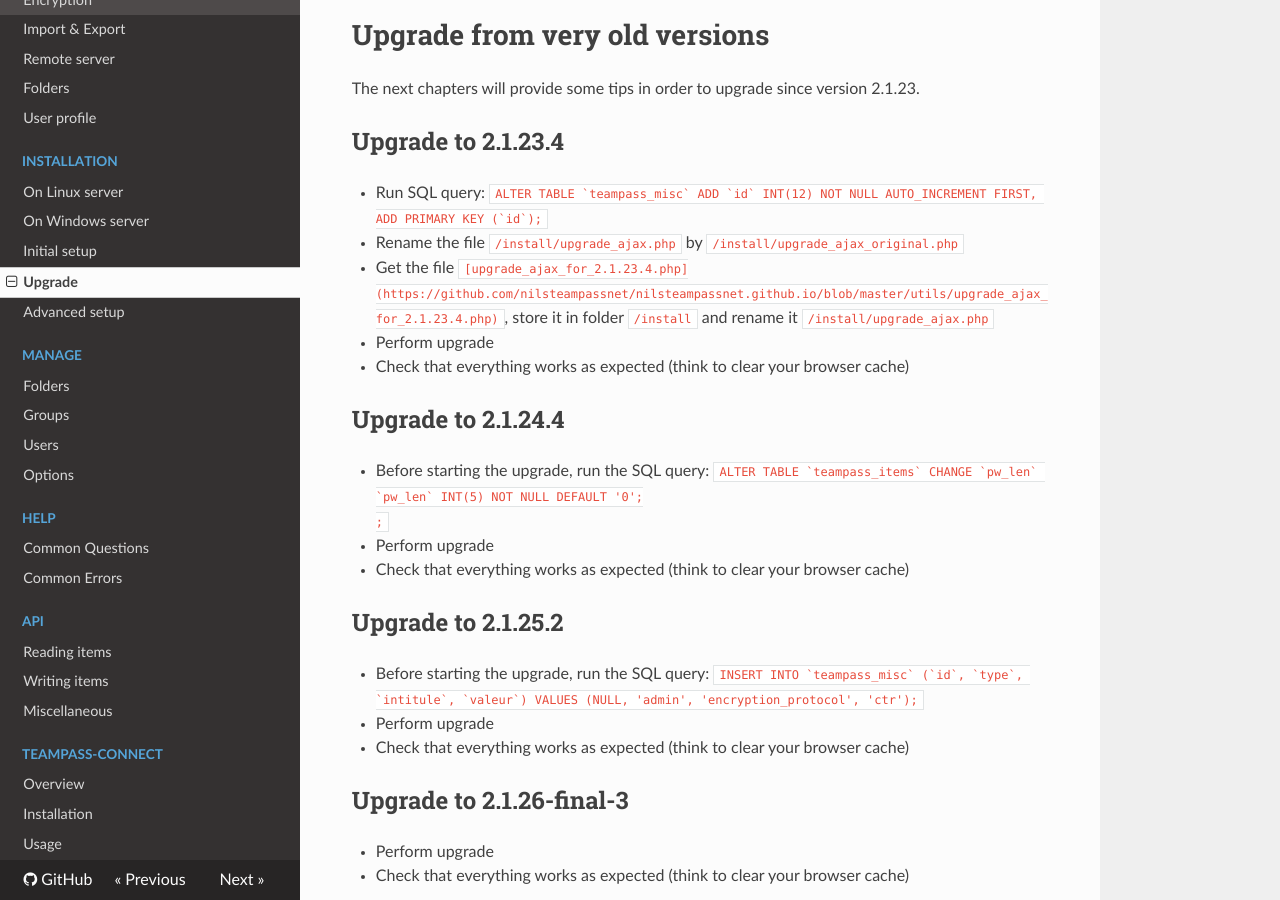
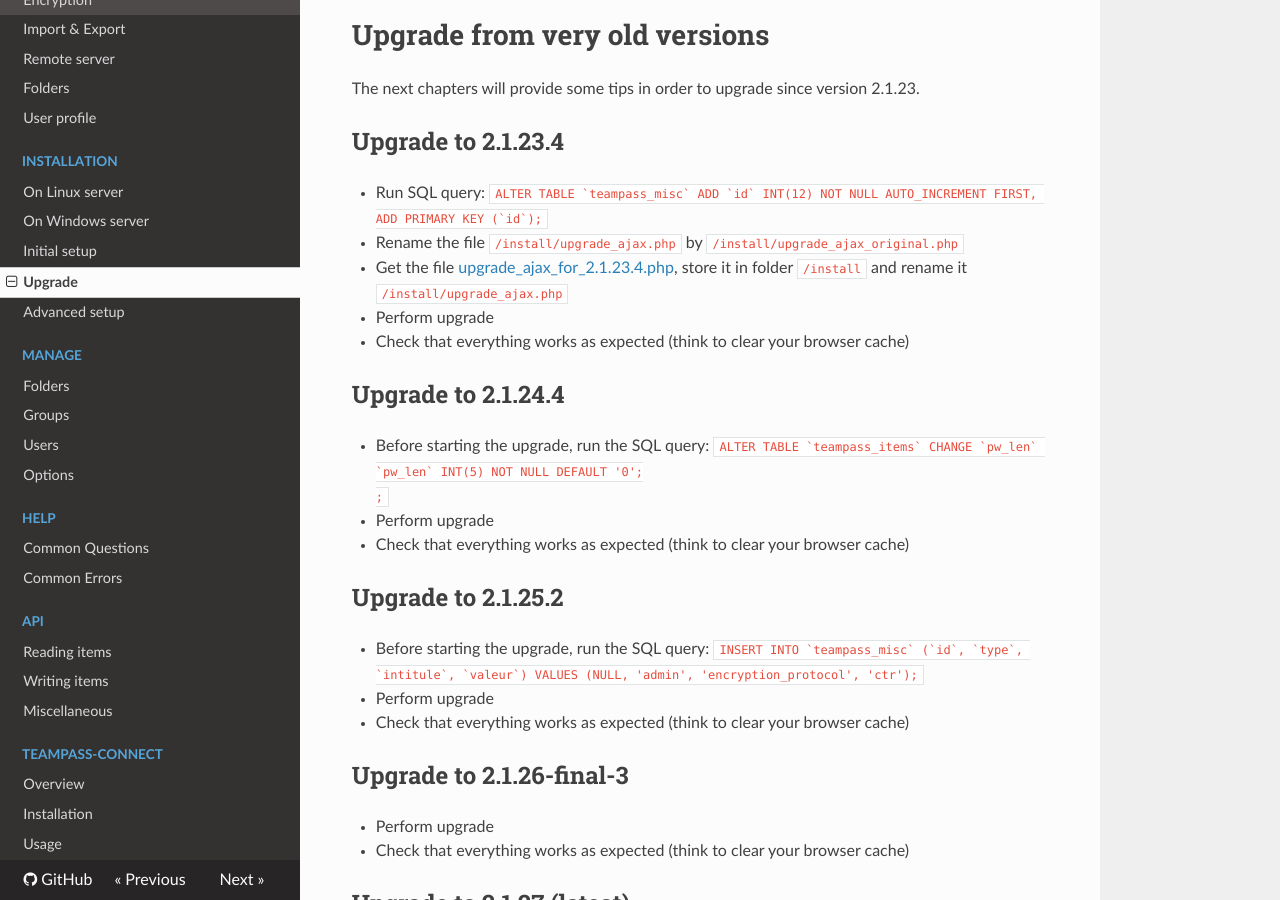
Before and after one commit to nilsteampassnet/teampass_doc, an MkDocs documentation site: the page built from docs/install/upgrade.md, in a window 1280 px wide and 900 px high, scrolled down 1458 px. Built offline with MkDocs 1.6.1, drawn with Linux system fonts in a browser that asks for light colours; nearby versions of some CDN libraries; old or Windows-style settings are respelled for this version of MkDocs.

Commit message:
Update upgrade.md

````diff
--- a/docs/install/upgrade.md
+++ b/docs/install/upgrade.md
@@ -60,7 +60,7 @@ The next chapters will provide some tips in order to upgrade since version 2.1.2
 
 - Run SQL query: ```ALTER TABLE `teampass_misc` ADD `id` INT(12) NOT NULL AUTO_INCREMENT FIRST, ADD PRIMARY KEY (`id`);```
 - Rename the file `/install/upgrade_ajax.php` by `/install/upgrade_ajax_original.php`
-- Get the file `[upgrade_ajax_for_2.1.23.4.php](https://github.com/nilsteampassnet/nilsteampassnet.github.io/blob/master/utils/upgrade_ajax_for_2.1.23.4.php)`, store it in folder `/install` and rename it `/install/upgrade_ajax.php`
+- Get the file [upgrade_ajax_for_2.1.23.4.php](https://github.com/nilsteampassnet/nilsteampassnet.github.io/blob/master/utils/upgrade_ajax_for_2.1.23.4.php), store it in folder `/install` and rename it `/install/upgrade_ajax.php`
 - Perform upgrade
 - Check that everything works as expected (think to clear your browser cache)
 
````
